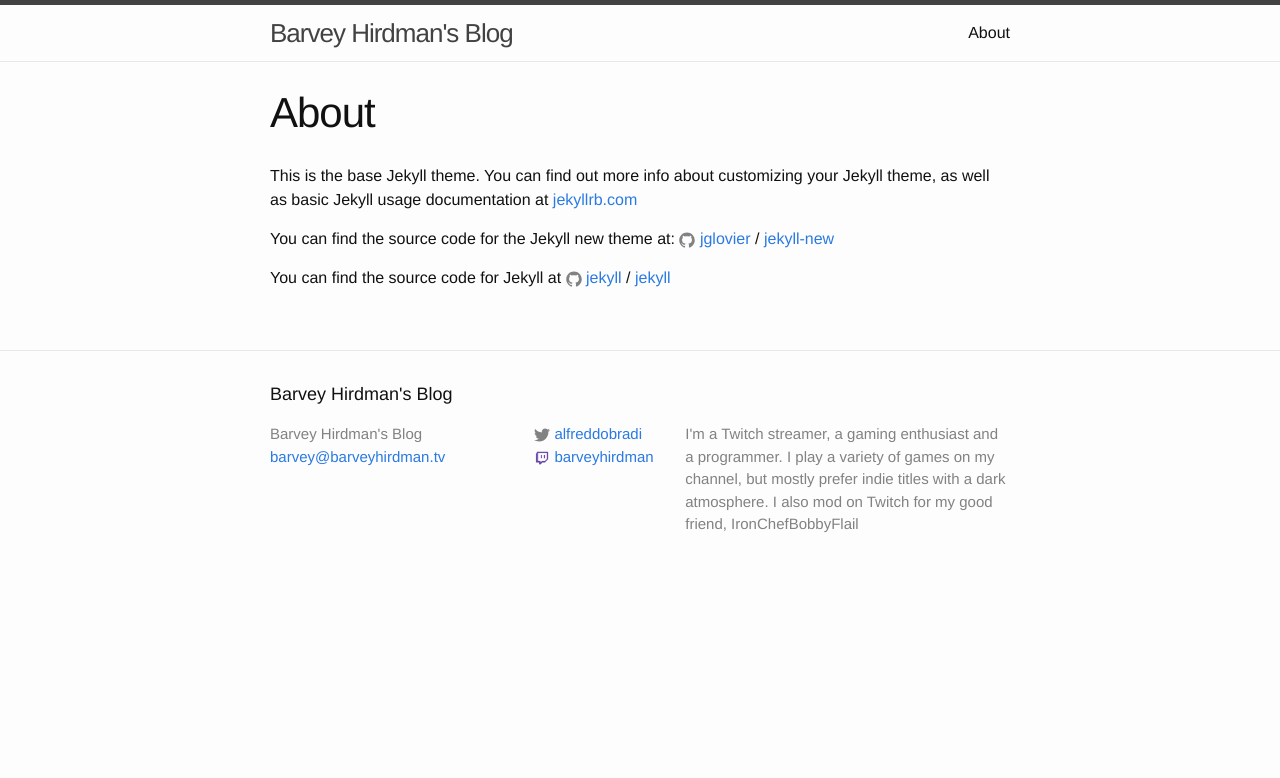
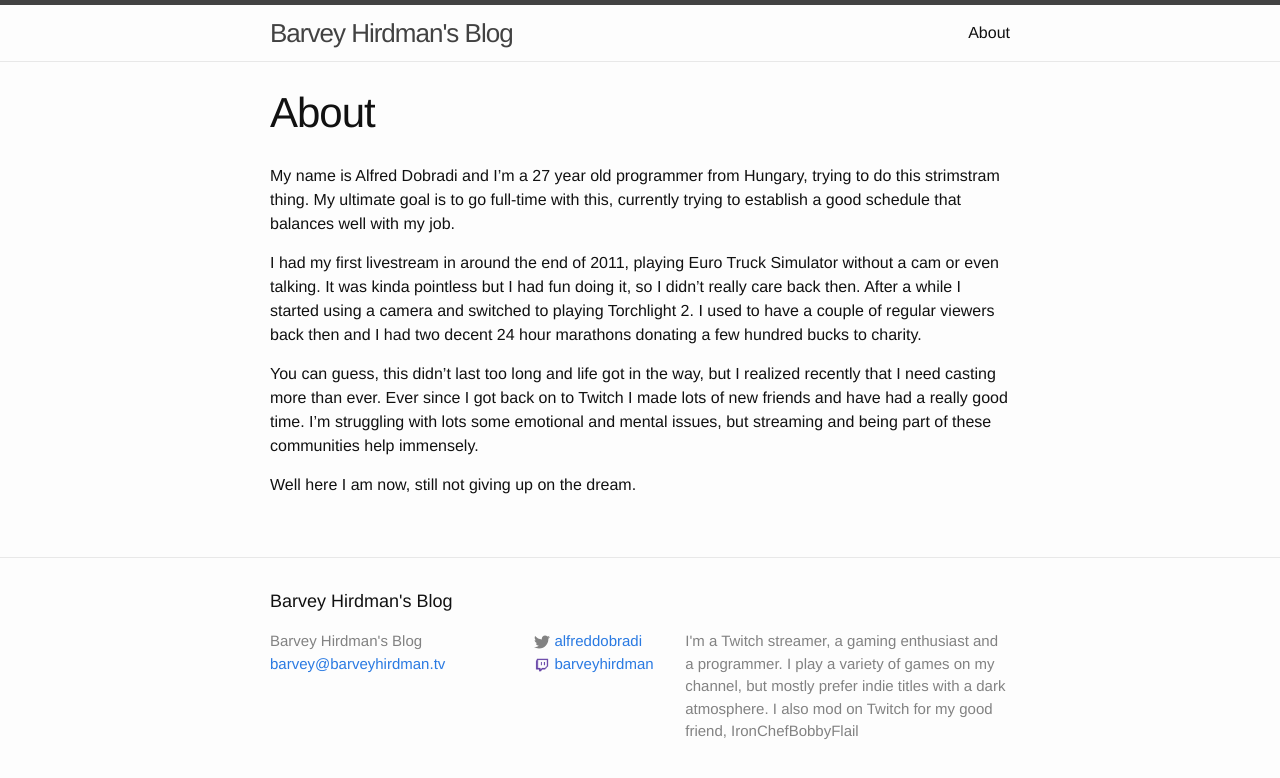
Before and after one commit to AlfredDobradi/blog.barveyhirdman.tv, a Jekyll site: the page built from about.md, in a window 1280 px wide. Shown: the top 778 px of the page. Built offline with Jekyll 4.4.1, drawn with Linux system fonts in a browser that asks for light colours; Markdown is read by kramdown in place of the engine named in the settings.

Commit message:
new about

```diff
--- a/about.md
+++ b/about.md
@@ -4,12 +4,20 @@ title: About
 permalink: /about/
 ---
 
-This is the base Jekyll theme. You can find out more info about customizing your Jekyll theme, as well as basic Jekyll usage documentation at [jekyllrb.com](http://jekyllrb.com/)
+My name is Alfred Dobradi and I'm a 27 year old programmer from Hungary, trying to
+do this strimstram thing. My ultimate goal is to go full-time with this, currently
+trying to establish a good schedule that balances well with my job.
 
-You can find the source code for the Jekyll new theme at:
-{% include icon-github.html username="jglovier" %} /
-[jekyll-new](https://github.com/jglovier/jekyll-new)
+I had my first livestream in around the end of 2011, playing Euro Truck Simulator
+without a cam or even talking. It was kinda pointless but I had fun doing it, so I
+didn't really care back then. After a while I started using a camera and switched to
+playing Torchlight 2. I used to have a couple of regular viewers back then and I
+had two decent 24 hour marathons donating a few hundred bucks to charity.
 
-You can find the source code for Jekyll at
-{% include icon-github.html username="jekyll" %} /
-[jekyll](https://github.com/jekyll/jekyll)
+You can guess, this didn't last too long and life got in the way, but I realized
+recently that I need casting more than ever. Ever since I got back on to Twitch I
+made lots of new friends and have had a really good time. I'm struggling with lots
+some emotional and mental issues, but streaming and being part of these communities
+help immensely.
+
+Well here I am now, still not giving up on the dream.
```
